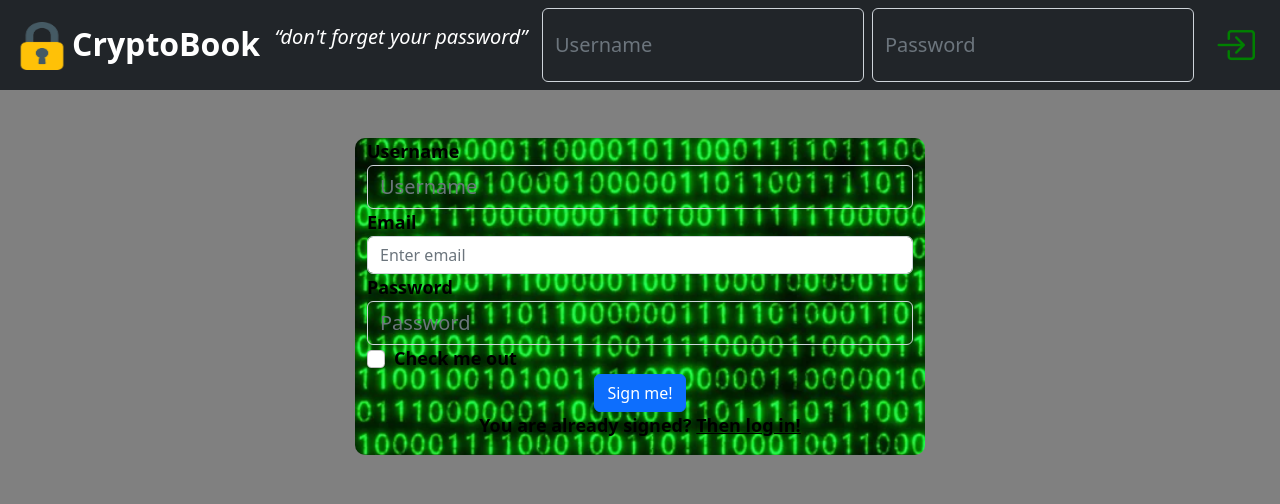
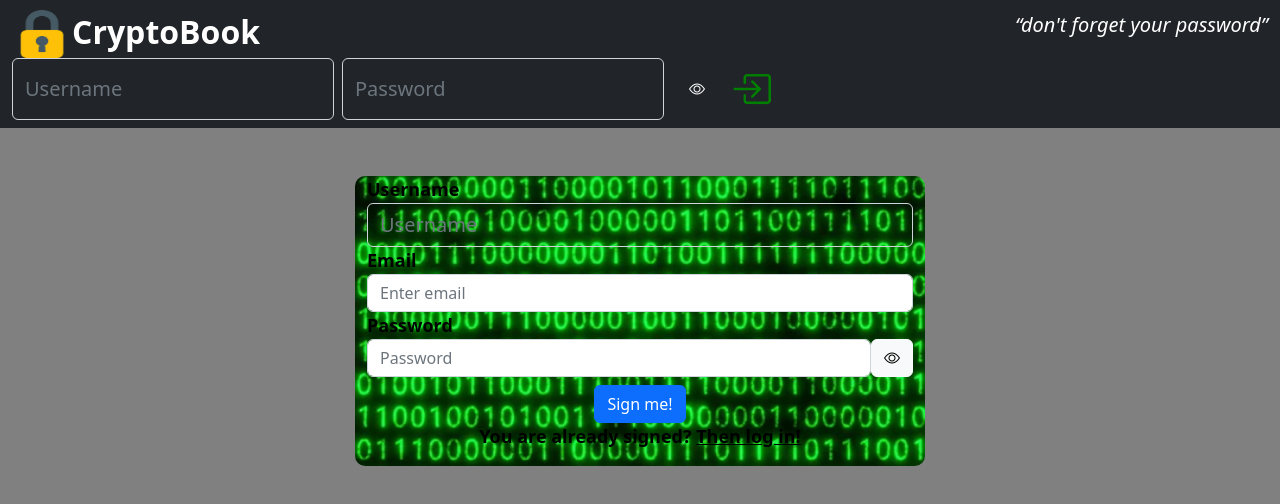
Before and after one commit to MatteoT92/cryptobook, a React (Create React App) app in the folder frontend/cryptobook/: page / in a window 1280 px wide. Shown: the top 504 px of the page. Built offline with nearby package versions, Linux system fonts and the light colour scheme.

Commit message:
Aggiunti buttons per la visibility delle password

```diff
--- a/frontend/cryptobook/src/components/Chat.js
+++ b/frontend/cryptobook/src/components/Chat.js
@@ -108,6 +108,18 @@ function Chat(props) {
         .catch(err => console.log(err));
     }
 
+    const toggleVisibility = (e) => {
+        let key = document.getElementById("key");
+        let iconVisibility = document.getElementsByClassName("bi bi-eye");
+        if (key.type === "password") {
+            key.type = "text";
+            iconVisibility.className = "bi bi-eye-slash";
+        } else {
+            key.type = "password";
+            iconVisibility.className = "bi bi-eye";
+        }
+    }
+
     return (
         <div className="d-flex container-fluid">
             <div className="col-4 mt-1 ms-1 border border-dark border-2 rounded-4">
@@ -121,7 +133,10 @@ function Chat(props) {
                     <form onSubmit={handleSubmit}>
                         <textarea className="form-control mt-1" id="message" rows="3" placeholder="Write a message ..." value={message} onChange={handleMessage}></textarea>
                         <div className="col text-end d-flex mt-1 mb-1">
-                            <input className="form-control" id="key" placeholder="Secret Key" value={key} onChange={handleKey} />
+                            <input className="form-control" type="password" id="key" placeholder="Secret Key" value={key} onChange={handleKey} />
+                            <button className="btn btn-dark ms-1" type="button" onClick={toggleVisibility}>
+                                <i className="bi bi-eye"></i>
+                            </button>
                             <button className="btn btn-warning ms-1" type="button" onClick={encryptMessage}>
                                 <i className="bi bi-lock"></i>
                             </button>
--- a/frontend/cryptobook/src/components/Log.js
+++ b/frontend/cryptobook/src/components/Log.js
@@ -47,21 +47,19 @@ function Log(props) {
       setUsername(null);
       setPassword(null);
       sessionStorage.removeItem("user");
+      sessionStorage.removeItem("friend");
     }
 
-    const loginStyle = {
-      fontSize: "40px",
-      color: "green",
-      backgroundColor: "transparent",
-      border: "none"
-    }
-
-    const logoutStyle = {
-      fontSize: "40px",
-      color: "red",
-      backgroundColor: "transparent",
-      border: "none",
-      padding: "10px"
+    const toggleVisibility = (e) => {
+      let password = document.getElementById("password");
+      let iconVisibility = document.getElementsByClassName("bi bi-eye");
+      if (password.type === "password") {
+          password.type = "text";
+          iconVisibility.className = "bi bi-eye-slash";
+      } else {
+          password.type = "password";
+          iconVisibility.className = "bi bi-eye";
+      }
     }
 
     if (user) {
@@ -70,7 +68,7 @@ function Log(props) {
           <div className="d-flex">
             <User name={username} />
             <button className="btn" onClick={logout}>
-              <i className="bi bi-x-circle-fill" style={logoutStyle}></i>
+              <i className="bi bi-x-circle-fill h1 logout"></i>
             </button>
           </div>
         </div>
@@ -81,8 +79,11 @@ function Log(props) {
           <form className="d-flex" onSubmit={handleSubmit}>
             <input type="text" className="form-control me-2" id="username" placeholder="Username" value={username} onChange={handleChangeInputUsername} />
             <input type="password" className="form-control me-2" id="password" placeholder="Password" value={password} onChange={handleChangeInputPassword} />
+            <button className="btn btn-dark ms-1" type="button" onClick={toggleVisibility}>
+              <i className="bi bi-eye"></i>
+            </button>
             <button className="btn" type="submit">
-              <i className="bi bi-box-arrow-in-right" style={loginStyle}></i>
+              <i className="bi bi-box-arrow-in-right h1 login"></i>
             </button>
           </form>
         </div>
--- a/frontend/cryptobook/src/components/Messages.js
+++ b/frontend/cryptobook/src/components/Messages.js
@@ -40,6 +40,18 @@ function Messages(props) {
         .catch(err => console.log(err));
     }
 
+    function toggleVisibility(idxMsg) {
+        let key = document.getElementById(`fkey${idxMsg}`);
+        let iconVisibility = document.getElementsByClassName("bi bi-eye");
+        if (key.type === "password") {
+            key.type = "text";
+            iconVisibility.className = "bi bi-eye-slash";
+        } else {
+            key.type = "password";
+            iconVisibility.className = "bi bi-eye";
+        }
+    }
+
     return (
         <div>
             <div>
@@ -58,7 +70,10 @@ function Messages(props) {
                         </div>
                         <code className="m-1" id={`ciphered-msg${i}`}>{message.message}</code>
                         <div className="col d-flex m-1">
-                            <input className="form-control mb-1" id={`fkey${i}`} placeholder="Secret Key" value={key} onChange={handleKey} />
+                            <input className="form-control mb-1" type="password" id={`fkey${i}`} placeholder="Secret Key" value={key} onChange={handleKey} />
+                            <button className="btn btn-dark ms-1 mb-1" type="button" onClick={() => toggleVisibility(i)}>
+                                <i className="bi bi-eye"></i>
+                            </button>
                             <button className="btn btn-warning ms-1 mb-1" type="button" onClick={() => decryptMessage(i)}>
                                 <i className="bi bi-unlock"></i>
                             </button>
--- a/frontend/cryptobook/src/components/Sign.js
+++ b/frontend/cryptobook/src/components/Sign.js
@@ -51,6 +51,18 @@ function Sign(props) {
         })
     }
 
+    const toggleVisibility = (e) => {
+        let password = document.getElementById("pwd");
+        let iconVisibility = document.getElementsByClassName("bi bi-eye");
+        if (password.type === "password") {
+            password.type = "text";
+            iconVisibility.className = "bi bi-eye-slash";
+        } else {
+            password.type = "password";
+            iconVisibility.className = "bi bi-eye";
+        }
+    }
+
     const backgroundImage = {
         backgroundImage: "url(" + process.env.PUBLIC_URL + "10.webp)",
         backgroundSize: "cover",
@@ -71,13 +83,14 @@ function Sign(props) {
                     </div>
                     <div className="form-group">
                         <label htmlFor="password">Password</label>
-                        <input type="password" className="form-control" id="password" placeholder="Password" value={password} onChange={handlePassword} />
+                        <div className="d-flex">
+                            <input type="password" className="form-control" id="pwd" placeholder="Password" value={password} onChange={handlePassword} />
+                            <button className="btn btn-light" type="button" onClick={toggleVisibility}>
+                                <i className="bi bi-eye"></i>
+                            </button>
+                        </div>
                     </div>
-                    <div className="form-group form-check">
-                        <input type="checkbox" className="form-check-input" id="exampleCheck1"/>
-                        <label className="form-check-label" htmlFor="exampleCheck1">Check me out</label>
-                    </div>
-                    <div className="col text-center">
+                    <div className="col text-center mt-2">
                         <button type="submit" className="btn btn-primary">Sign me!</button>
                     </div>
                     <div className="row text-center">
--- a/frontend/cryptobook/src/index.css
+++ b/frontend/cryptobook/src/index.css
@@ -18,6 +18,19 @@ code {
   color: white;
   font-size: xx-large;
   font-weight: bold;
+}
+
+.login {
+  color: green;
+  background-color: transparent;
+  border: none;
+}
+
+.logout {
+  color: red;
+  background-color: transparent;
+  border: none;
+  padding: 10px;
 }
 
 .sign {
```
